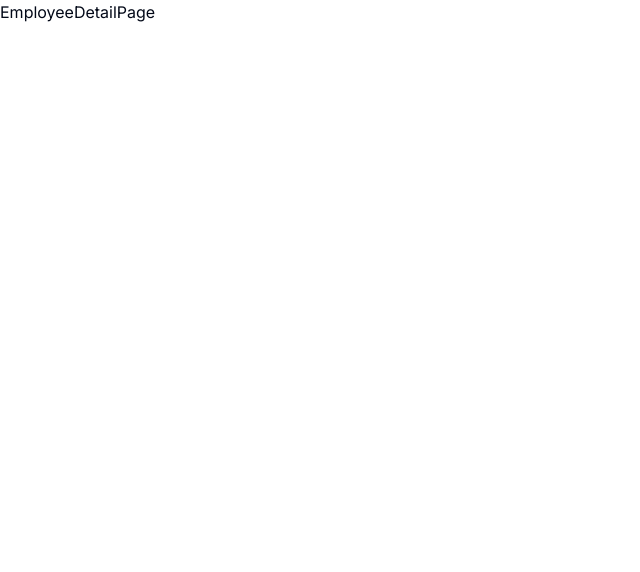
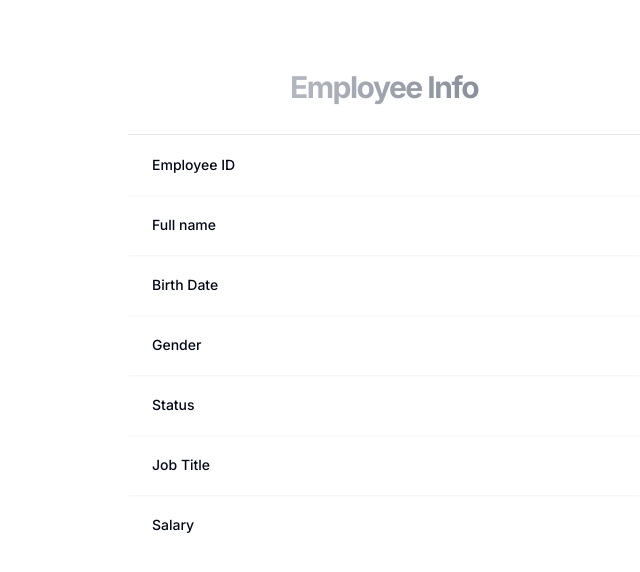
Before and after one commit to codewithmortensen/rcommunication, a Next.js app: page /employees/1 in a window 1280 px wide. Shown: the top 572 px of the page, without its empty margins (0-640 px from the left). Built offline with nearby package versions, Linux system fonts and the light colour scheme.

Commit message:
Build the employee Detail Page

```diff
--- /dev/null
+++ b/app/employees/[id]/components/EmployeeDetail.tsx
@@ -0,0 +1,67 @@
+import React from 'react';
+
+interface Props {
+  params: { id: string };
+}
+
+const EmployeeDetail = async () => {
+  return (
+    <div className='grid grid-cols-2 mt-10 max-w-screen-lg mx-auto'>
+      <div className='overflow-hidden sm:rounded-lg'>
+        <div className='px-4 py-5 sm:px-6'>
+          <h1 className='text-lg font-bold py-3 tracking-tighter sm:text-3xl xl:text-3xl/none bg-clip-text text-center text-transparent bg-gradient-to-r from-gray-300 to-gray-500'>
+            Employee Info
+          </h1>
+        </div>
+        <div className='border-t '>
+          <dl>
+            <div className=' px-4 py-5 sm:grid sm:grid-cols-3 sm:gap-4 sm:px-6 shadow-sm'>
+              <dt className='text-sm font-medium'>Employee ID</dt>
+              <dd className='mt-1 text-sm sm:mt-0 sm:col-span-2'>
+                {/* {employee?.employee_id} */}
+              </dd>
+            </div>
+            <div className=' px-4 py-5 sm:grid sm:grid-cols-3 sm:gap-4 sm:px-6 shadow-sm'>
+              <dt className='text-sm font-medium'>Full name</dt>
+              <dd className='mt-1 text-sm sm:mt-0 sm:col-span-2'>
+                {/* {employee?.first_name} {employee?.last_name} */}
+              </dd>
+            </div>
+            <div className=' px-4 py-5 sm:grid sm:grid-cols-3 sm:gap-4 sm:px-6 shadow-sm'>
+              <dt className='text-sm font-medium'>Birth Date</dt>
+              <dd className='mt-1 text-sm sm:mt-0 sm:col-span-2'>
+                {/* {employee?.birth_date.toDateString()} */}
+              </dd>
+            </div>
+            <div className=' px-4 py-5 sm:grid sm:grid-cols-3 sm:gap-4 sm:px-6 shadow-sm'>
+              <dt className='text-sm font-medium'>Gender</dt>
+              <dd className='mt-1 text-sm sm:mt-0 sm:col-span-2'>
+                {/* {employee?.gender === 'FEMALE' ? 'Female' : 'Male'} */}
+              </dd>
+            </div>
+            <div className=' px-4 py-5 sm:grid sm:grid-cols-3 sm:gap-4 sm:px-6 shadow-sm'>
+              <dt className='text-sm font-medium'>Status</dt>
+              <dd className='mt-1 text-sm sm:mt-0 sm:col-span-2'>
+                {/* <EmployeeStatusBadge status={employee?.status!} /> */}
+              </dd>
+            </div>
+            <div className=' px-4 py-5 sm:grid sm:grid-cols-3 sm:gap-4 sm:px-6 shadow-sm'>
+              <dt className='text-sm font-medium'>Job Title</dt>
+              <dd className='mt-1 text-sm sm:mt-0 sm:col-span-2'>
+                {/* {employee?.job_title} */}
+              </dd>
+            </div>
+            <div className=' px-4 py-5 sm:grid sm:grid-cols-3 sm:gap-4 sm:px-6 shadow-sm'>
+              <dt className='text-sm font-medium'>Salary</dt>
+              <dd className='mt-1 text-sm sm:mt-0 sm:col-span-2'>
+                {/* {employee?.salary.toFixed(2)} Gourdes */}
+              </dd>
+            </div>
+          </dl>
+        </div>
+      </div>
+    </div>
+  );
+};
+
+export default EmployeeDetail;
--- a/app/employees/[id]/page.tsx
+++ b/app/employees/[id]/page.tsx
@@ -1,7 +1,12 @@
 import React from 'react';
+import EmployeeDetail from './components/EmployeeDetail';
 
 const EmployeeDetailPage = () => {
-  return <div>EmployeeDetailPage</div>;
+  return (
+    <div>
+      <EmployeeDetail />
+    </div>
+  );
 };
 
 export default EmployeeDetailPage;
--- a/app/types/definitions.ts
+++ b/app/types/definitions.ts
@@ -27,3 +27,5 @@ export type Employee = {
   status: string;
   salary: number;
 };
+
+// todo catch the employee email address
```
